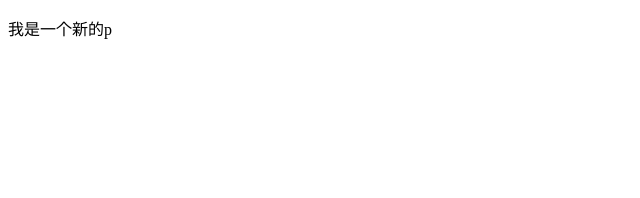
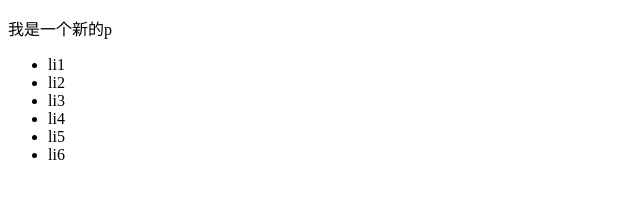
Before and after one commit to liumouren666/2020-8-30test, a plain HTML site: page index.html in a window 1280 px wide. Shown: the whole page, without its empty margins (0-640 px from the left). Drawn offline with Linux system fonts and the light colour scheme.

Commit message:
我是一个新来的ul

```diff
--- a/index.html
+++ b/index.html
@@ -7,5 +7,13 @@
 </head>
 <body>
     <p>我是一个新的p</p>
+    <ul>
+        <li>li1</li>
+        <li>li2</li>
+        <li>li3</li>
+        <li>li4</li>
+        <li>li5</li>
+        <li>li6</li>
+    </ul>
 </body>
 </html>
```
